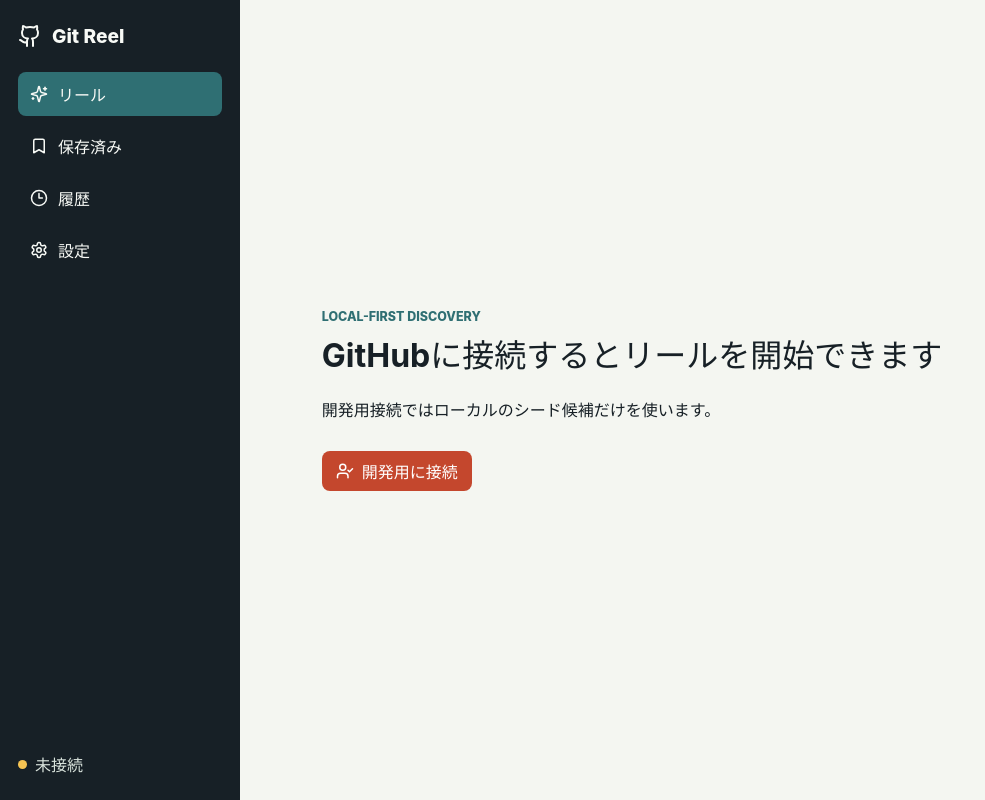
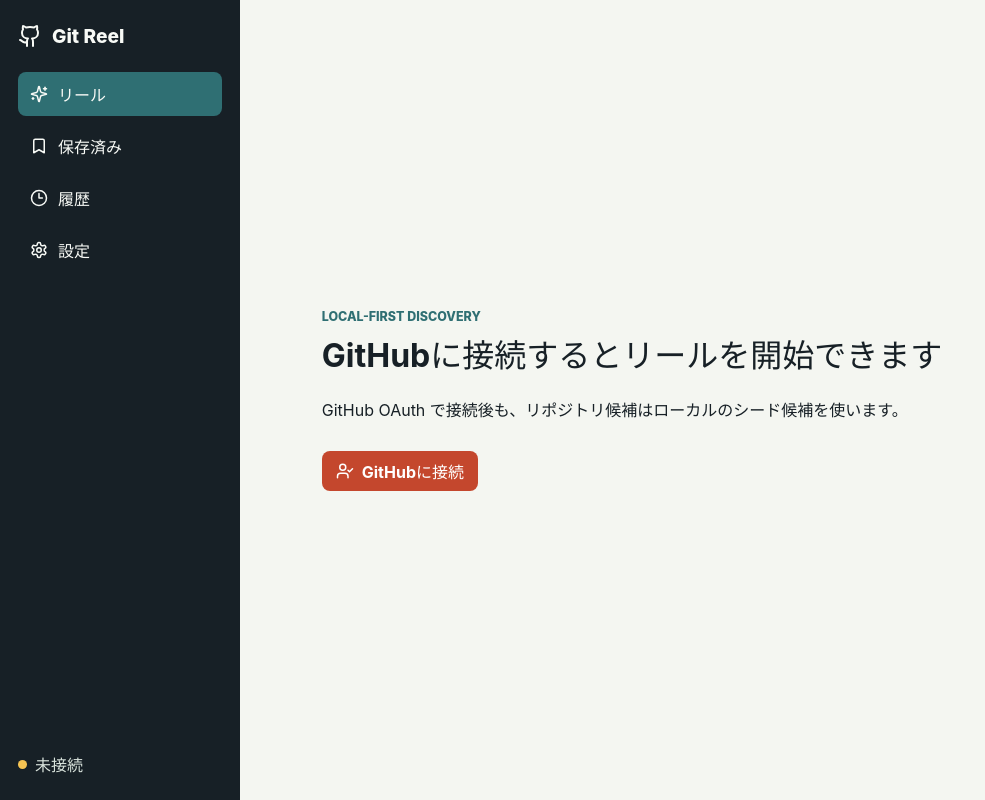
Before and after one commit to okw0204/git-reel, a React (Vite) app in the folder web/: page / in a window 1280 px wide. Shown: the whole page, without its empty margins (0-985 px from the left). Built offline with nearby package versions, Linux system fonts and the light colour scheme; no server answers.

Commit message:
feat: start github oauth from reel screen

```diff
--- a/web/src/screens/ReelScreen.tsx
+++ b/web/src/screens/ReelScreen.tsx
@@ -34,10 +34,8 @@ export function ReelScreen({ auth, onAuthChange }: ReelScreenProps) {
     void loadCurrent();
   }, [loadCurrent]);
 
-  const connect = async () => {
-    const nextAuth = await api.devConnect();
-    applyReel(await api.next());
-    onAuthChange(nextAuth);
+  const connect = () => {
+    window.location.href = "/api/auth/github/start";
   };
 
   const next = useCallback(async () => {
@@ -105,10 +103,10 @@ export function ReelScreen({ auth, onAuthChange }: ReelScreenProps) {
       <section className="center-panel">
         <p className="eyebrow">Local-first discovery</p>
         <h1>GitHubに接続するとリールを開始できます</h1>
-        <p>開発用接続ではローカルのシード候補だけを使います。</p>
+        <p>GitHub OAuth で接続後も、リポジトリ候補はローカルのシード候補を使います。</p>
         <button className="primary-button" onClick={connect} type="button">
           <UserCheck aria-hidden="true" size={18} />
-          開発用に接続
+          GitHubに接続
         </button>
       </section>
     );
```
Also changed, not shown: 1 other file (tests, documents, lock files or other folders).
